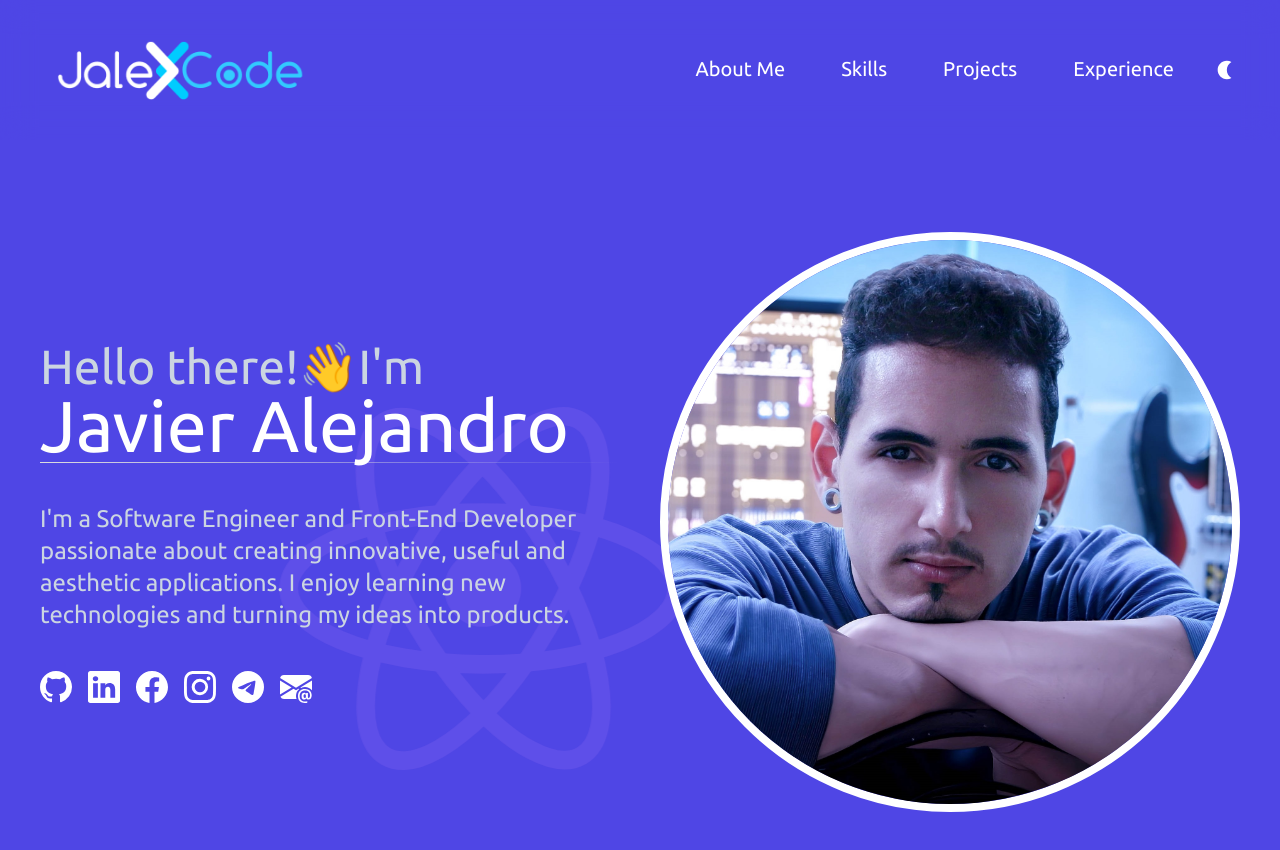
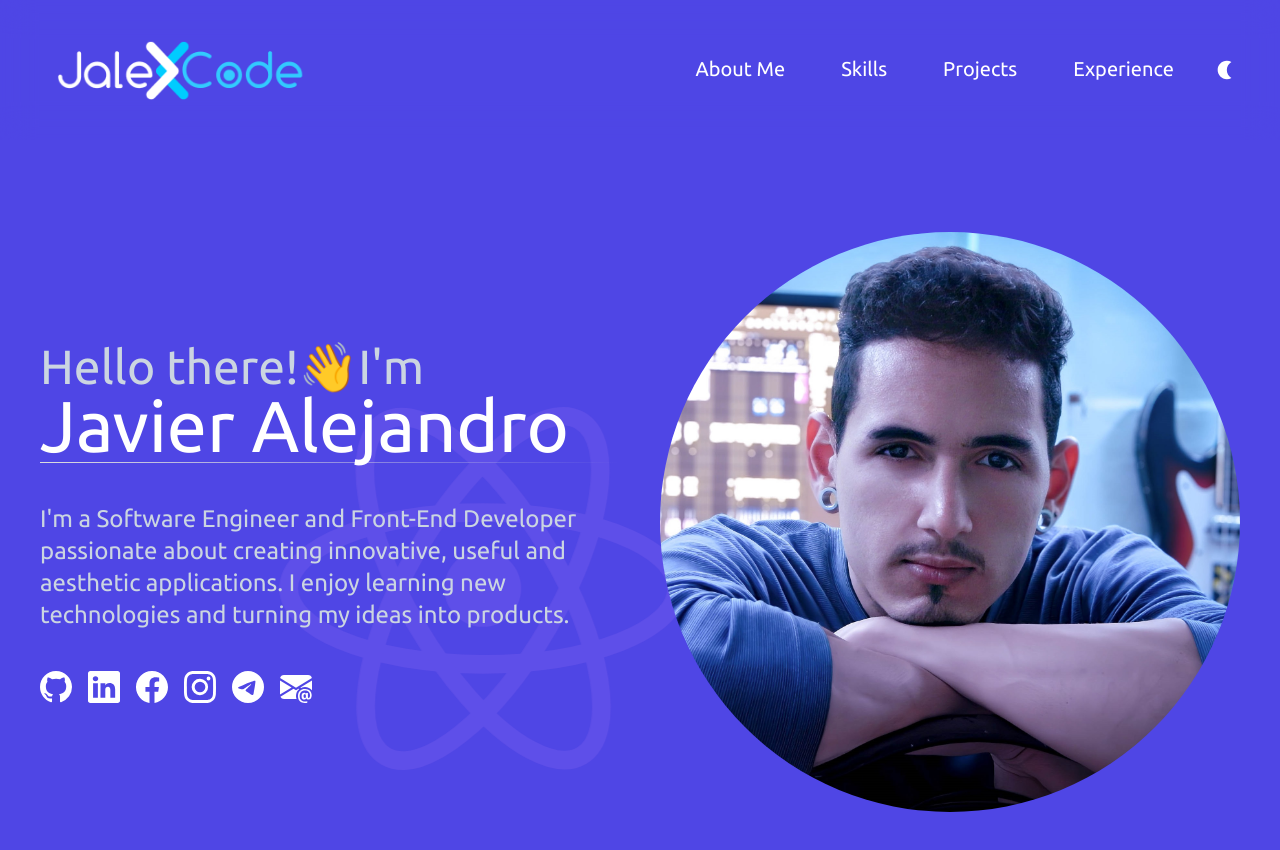
Before and after one commit to JalexCode/JalexCode.github.io, a React (Vite) app: page / in a window 1280 px wide. Shown: the top 850 px of the page. Built offline with nearby package versions, Linux system fonts and the light colour scheme.

Commit message:
Style: border removed and added animation for hover event

```diff
--- a/src/components/Hero.tsx
+++ b/src/components/Hero.tsx
@@ -35,7 +35,7 @@ const Hero = () => {
                 </div>
                 {/* My picture */}
                 <div className='sssm:w-full ssm:w-full md:w-1/2 lg:w-1/2 justify-center items-center sssm:mb-5 ssm:mb-5 md:mb-0 lg:mb-0 z-40'>
-                    <img decoding="async" data-nimg="1" src={personalInfo.heroPic} loading='lazy' alt='JalexCode Picture' width={250} height={250} className='rounded-full w-full border-8 border-white' />
+                    <img decoding="async" data-nimg="1" src={personalInfo.heroPic} loading='lazy' alt='JalexCode Picture' width={250} height={250} className='rounded-full w-full border-0 transition-all duration-300 ease-in-out hover:border-8 hover:border-white' />
                 </div>
             </div>
         </section>
```
